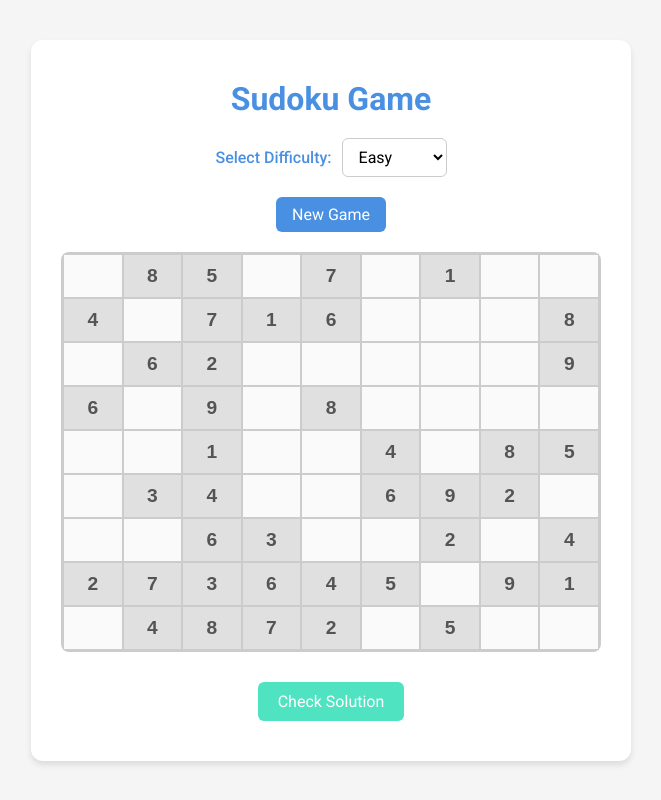
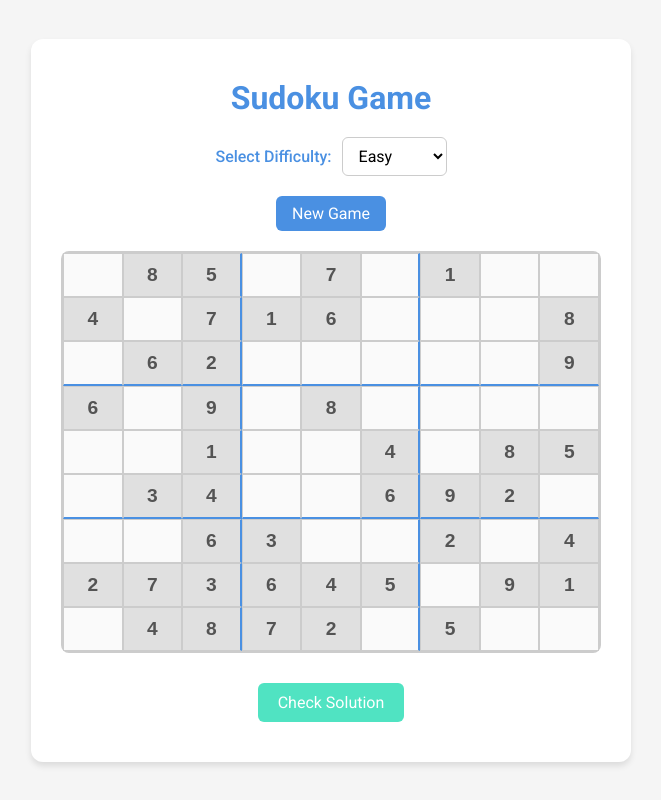
Before and after one commit to sammyl720/soduku-app, a React (Vite) app: page / in a window 1280 px wide. Shown: the whole page, without its empty margins (309-970 px from the left). Built offline with nearby package versions, Linux system fonts and the light colour scheme.

Commit message:
add grid borders

```diff
--- a/src/components/soduku-grid/soduku-grid.module.css
+++ b/src/components/soduku-grid/soduku-grid.module.css
@@ -45,11 +45,11 @@
   background-color: #f0f8ff;
 }
 
-.border-right {
+.borderRight {
   border-right: 2px solid var(--color-primary);
 }
 
-.border-bottom {
+.borderBottom {
   border-bottom: 2px solid var(--color-primary);
 }
 
```
